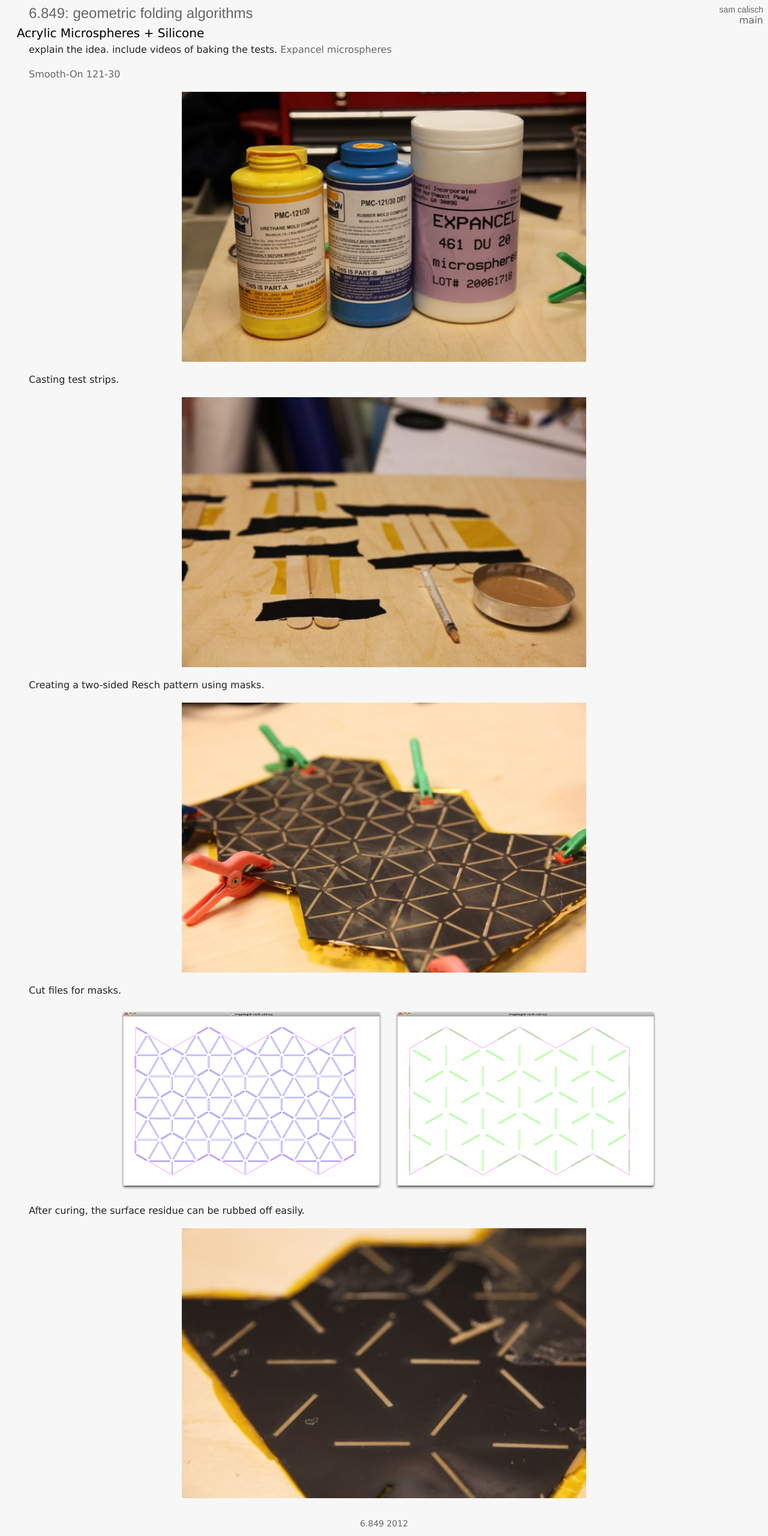
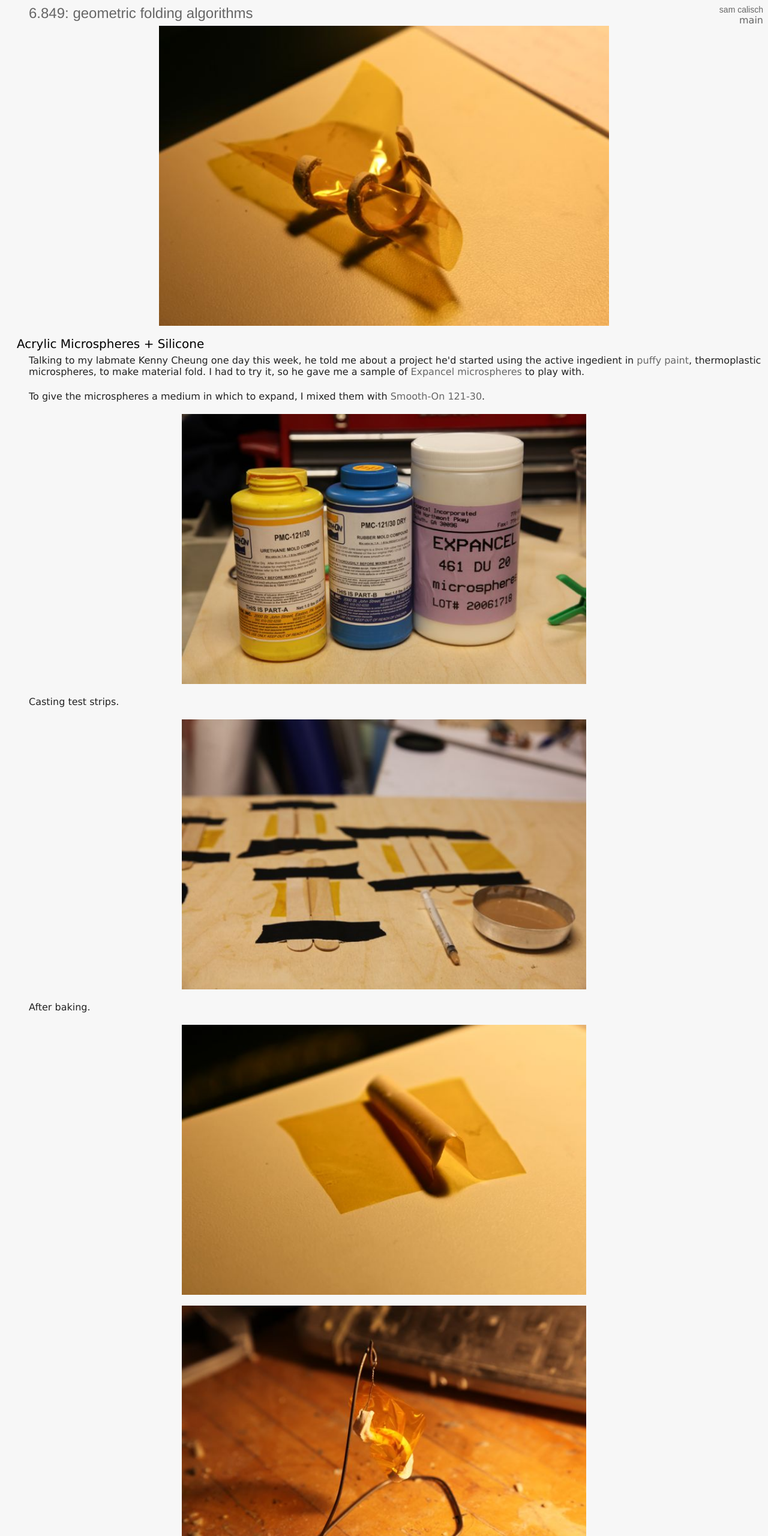
Before and after one commit to calischs/fold, a plain HTML site: page www/microspheres.html in a window 1280 px wide. Shown: the top 2560 px of the page at 60% size. Drawn offline with Linux system fonts and the light colour scheme; a web font is replaced by a local one.

Commit message:
update scripting and micro

```diff
--- a/www/microspheres.html
+++ b/www/microspheres.html
@@ -9,15 +9,21 @@
   <a href="index.html" class="link">main</a><br /></p>
 <div style="clear:both;"></div>
 
+<div align='center'><img src="media/micro/curvy.jpg" height="500" /></div><br>
 <div class='content_heading'>Acrylic Microspheres + Silicone</div>
-<p>explain the idea.  include videos of baking the tests. <a href='http://www.akzonobel.com/expancel/knowledge_center/tutorials/one/index.aspx'>Expancel microspheres</a> </p><br>
+<p>Talking to my labmate Kenny Cheung one day this week, he told me about a project he'd started using the active ingedient in <a href='https://www.google.com/search?q=puffy+paint&hl=en&safe=off&tbo=u&rlz=1C5CHFA_enUS503US504&tbm=isch&source=univ&sa=X&ei=Aq_GUKqRKOyN0QHu84DoCA&ved=0CD8QsAQ&biw=1132&bih=836'>puffy paint</a>, thermoplastic microspheres, to make material fold.  I had to try it, so he gave me a sample of <a href='http://www.akzonobel.com/expancel/knowledge_center/tutorials/one/index.aspx'>Expancel microspheres</a> to play with.</p><br>
 
-<p><a href='http://www.smooth-on.com/Urethane-Rubber-an/c6_1117_1144/index.html'>Smooth-On 121-30</a></p><br>
+<p>To give the microspheres a medium in which to expand, I mixed them with <a href='http://www.smooth-on.com/Urethane-Rubber-an/c6_1117_1144/index.html'>Smooth-On 121-30</a>. </p><br>
 
 <div align='center'><img src="media/micro/expancel.jpg" height="450" /></div><br>
 
 <p>Casting test strips.</p><br>
 <div align='center'><img src="media/micro/test.jpg" height="450" /></div><br>
+
+<p>After baking.</p><br>
+<div align='center'><img src="media/micro/crease.jpg" height="450" /></div><br>
+<div align='center'><img src="media/micro/curly-test.jpg" height="450" /></div><br>
+
 
 <p>Creating a two-sided Resch pattern using masks.</p><br>
 <div align='center'><img src="media/micro/masking.jpg" height="450" /></div><br>
```
Also changed, not shown: www/creasing.html (+2 -2 lines), www/scripting.html (+6 -0 lines), www/media/micro/crease.jpg (added), www/media/micro/curly-test.jpg (added), www/media/micro/curvy.jpg (added), www/media/script/fab-2.png (added), www/media/script/fab.png (added).
